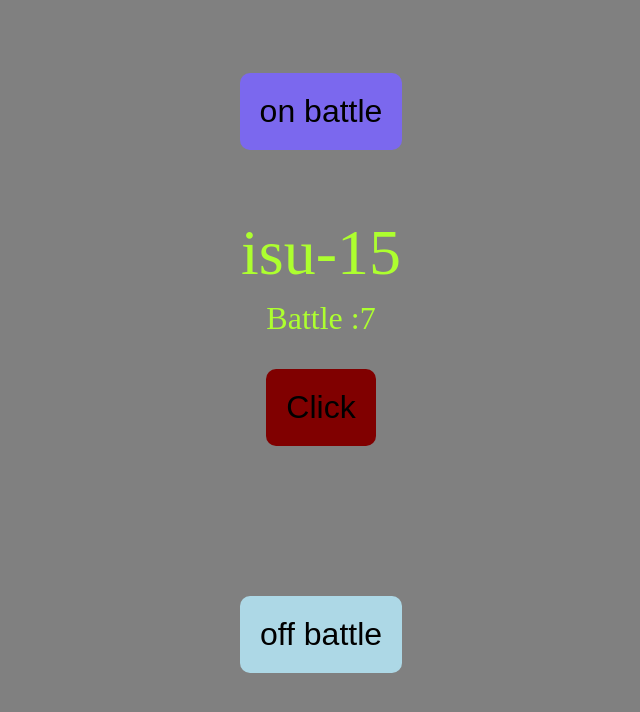
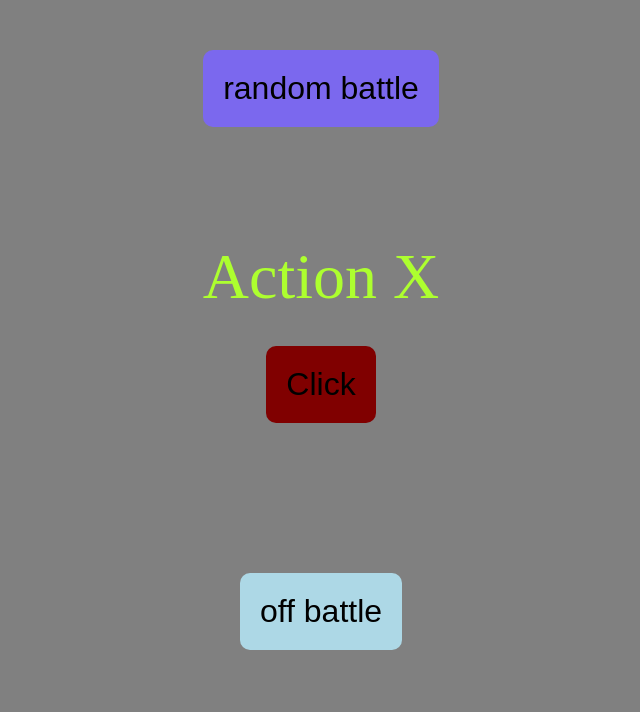
Before and after one commit to vasia20330/tankRandom, a plain HTML site: page index.html in a window 1280 px wide. Both pictures are taken after a click on the button "Click". Shown: the whole page, without its empty margins (319-959 px from the left). Drawn offline with Linux system fonts and the light colour scheme.

Commit message:
Add files via upload

```diff
--- a/index.html
+++ b/index.html
@@ -11,30 +11,35 @@
       <div>
         <p id="pForTank">Tank</p>
         <p id="countBattle"></p>
-        <button onclick="randomIntMy(),countTankBattleRandom()" class="click">
+        <button onclick="randomIntMy()" class="click">
           Click
         </button>
         <button class="off" onclick="offBattle()">off battle</button>
-        <button class="off off-on" onclick="onBattle()">on battle</button>
+        <button class="off off-on" onclick="onBattle()">random battle</button>
       </div>
     </div>
 
     <script>
       function randomIntMy() {
-        let arr = ["is3", "53tp", "isu-15", "caernarvon"];
-        const randomInt = Math.floor(Math.random() * 4);
+        let arr = ["is3", "53tp", "isu-152", "caernarvon","hellcat","Emil 1951","E75","JPanterII","Action X","Emil I","Tiger I","Tiger II","AMX 50B","IS-8","Obj.704"];
+        const randomInt = Math.floor(Math.random() * 15);
         document.getElementById("pForTank").innerHTML = arr[randomInt];
+
+
       }
       function countTankBattleRandom() {
         const randomInt = Math.floor(Math.random() * 6) + 5;
         document.getElementById("countBattle").innerHTML = "Battle :" + randomInt;
       }
       function offBattle() {
-        document.getElementsByClassName("click").onclick = randomIntMy();
+
         document.getElementById("countBattle").style = "visibility: hidden";
       }
       function onBattle() {
+
         document.getElementById("countBattle").style = "visibility:visible";
+        const randomInt = Math.floor(Math.random() * 6) + 5;
+        document.getElementById("countBattle").innerHTML = "Battle :" + randomInt;
       }
     </script>
   </body>
```
Also changed, not shown: style.css (line endings or trailing spaces).
